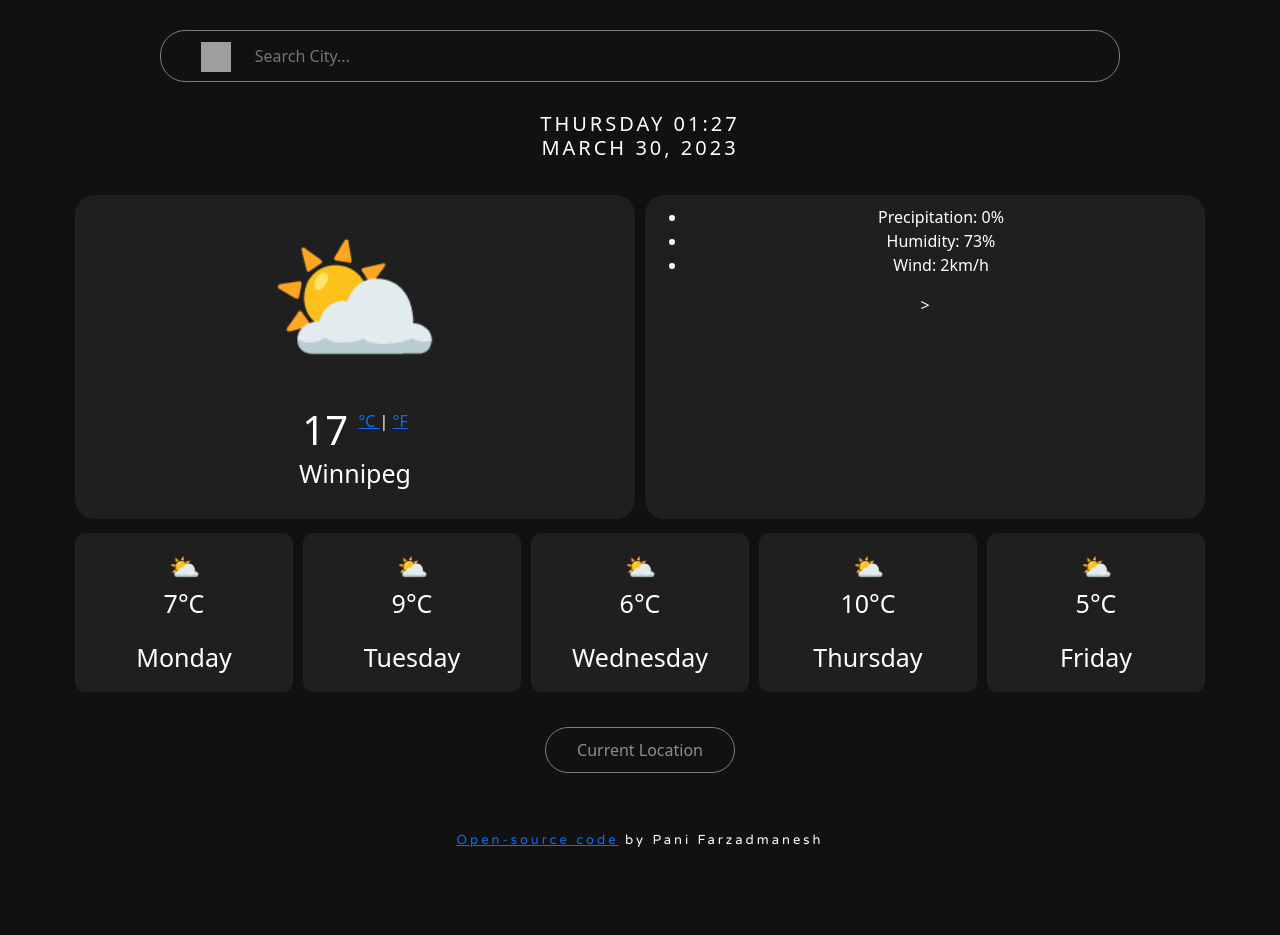
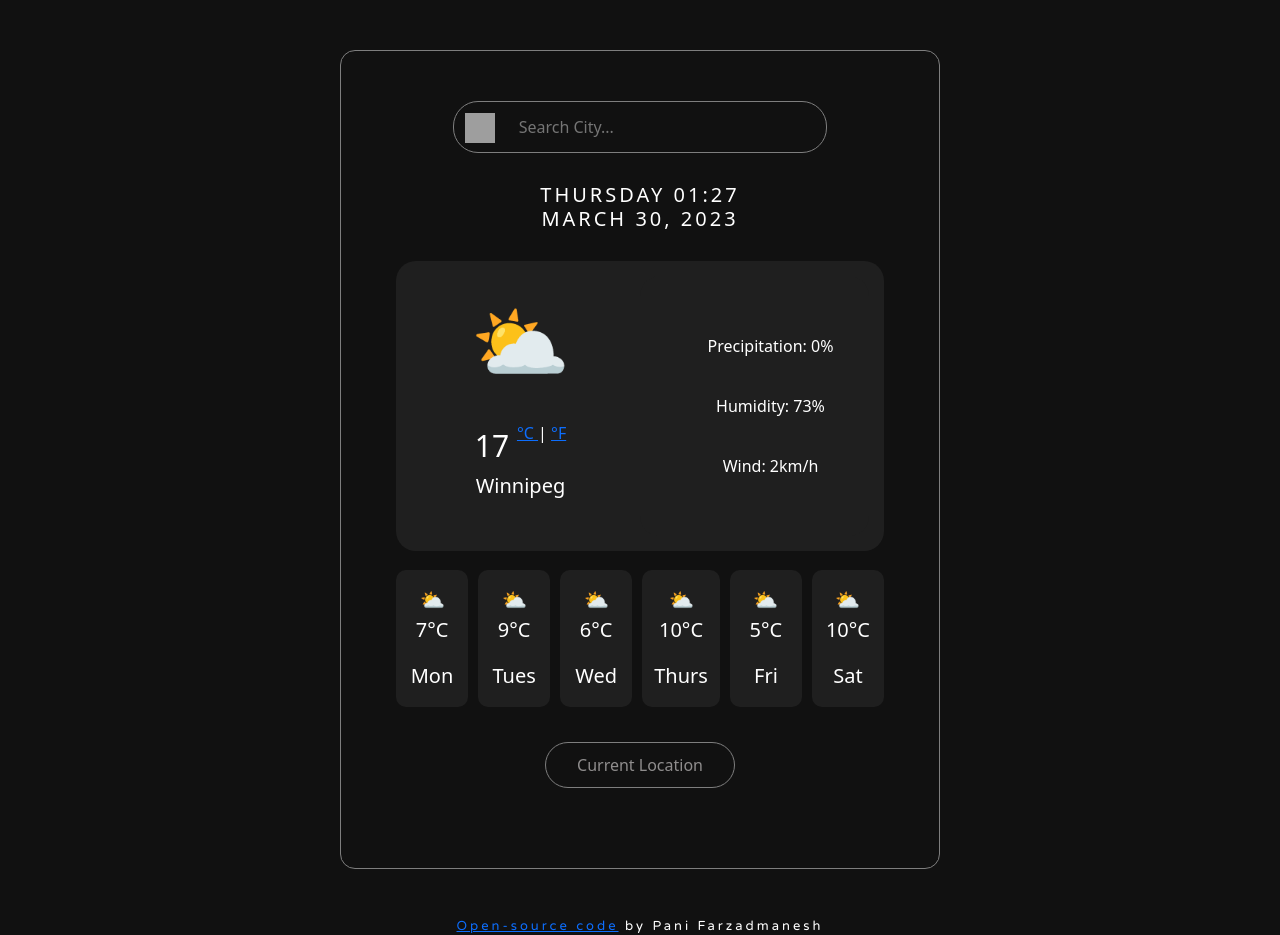
Before and after one commit to panifarz/WeatherApp, a website built with Parcel: page index.html in a window 1280 px wide. Before the commit the page ends 849 px from the top, so only its background shows below. Built offline with nearby package versions, Linux system fonts and the light colour scheme; grey boxes are pictures that could not be loaded.

Commit message:
weather html/css

```diff
--- a/index.html
+++ b/index.html
@@ -19,6 +19,8 @@
     <script src="https://unpkg.com/axios/dist/axios.min.js"></script>
   </head>
   <body>
+    <div class="weatherAppBorder">
+      <div class="weatherApp">
         <div class="search">
           <form id="search-form">
             <input
@@ -39,7 +41,7 @@
 
         <div class="container">
           <h5 class="date" id="date">date</h5>
-      <div class="row">
+          <div class="row weather">
             <div class="col mainWeather">
               <h1 class="emoji">⛅️</h1>
               <div class="temperature">
@@ -52,12 +54,11 @@
               <p id="city">Winnipeg</p>
             </div>
             <div class="col otherInfo">
-          <ul>
+              <ul class="info">
                 <li>Precipitation: 0%</li>
                 <li>Humidity: 73%</li>
                 <li>Wind: 2km/h</li>
               </ul>
-          >
             </div>
           </div>
 
@@ -68,7 +69,7 @@
                 <br />
                 7°C
               </p>
-          <p>Monday</p>
+              <p>Mon</p>
             </div>
             <div class="col weatherBox">
               <p>
@@ -76,7 +77,7 @@
                 <br />
                 9°C
               </p>
-          <p>Tuesday</p>
+              <p>Tues</p>
             </div>
             <div class="col weatherBox">
               <p>
@@ -84,7 +85,7 @@
                 <br />
                 6°C
               </p>
-          <p>Wednesday</p>
+              <p>Wed</p>
             </div>
             <div class="col weatherBox">
               <p>
@@ -92,7 +93,7 @@
                 <br />
                 10°C
               </p>
-          <p>Thursday</p>
+              <p>Thurs</p>
             </div>
             <div class="col weatherBox">
               <p>
@@ -100,18 +101,30 @@
                 <br />
                 5°C
               </p>
-          <p>Friday</p>
+              <p>Fri</p>
+            </div>
+            <div class="col weatherBox">
+              <p>
+                ⛅️
+                <br />
+                10°C
+              </p>
+              <p>Sat</p>
             </div>
           </div>
         </div>
         <div class="location">
           <form id="location-form">
-        <button class="currentLocation" type="submit">Current Location</button>
+            <button class="currentLocation" type="submit">
+              Current Location
+            </button>
           </form>
         </div>
+      </div>
+    </div>
     <h2>
-      <a href="https://github.com/panifarz/WeatherApp">Open-source code</a> by
-      Pani Farzadmanesh
+      <a href="https://github.com/panifarz/WeatherApp">Open-source code</a>
+      by Pani Farzadmanesh
     </h2>
     <script src="src/index.js"></script>
   </body>
--- a/src/styles.css
+++ b/src/styles.css
@@ -1,3 +1,13 @@
+.weatherAppBorder {
+  max-width: 600px;
+  border: 1px solid #7e7e7e;
+  border-radius: 15px;
+  margin: 50px auto;
+}
+
+.weatherApp {
+  margin: 50px;
+}
 body {
   height: 100vh;
   background: #111;
@@ -36,29 +46,34 @@ body {
 
 .currentLocation {
   background-color: transparent;
+
   text-align: center;
   color: #8f8d8d;
   border: 1px solid #7e7e7e;
   border-radius: 25px;
   width: 190px;
   padding: 10px;
-  margin: 30px 250px;
+  margin: 30px 25px;
 }
 
-.mainWeather {
+.weather {
   background-color: #1f1f1f;
   border-radius: 20px;
   padding: 10px;
   text-align: center;
-  margin: 5px;
+  margin: 10px -7px;
 }
 
 .otherInfo {
   background-color: #1f1f1f;
   border-radius: 20px;
-  padding: 10px;
-  text-align: center;
   margin: 5px;
+}
+
+.info {
+  list-style-type: none;
+  margin: 40px 10px;
+  line-height: 60px;
 }
 
 .date {
@@ -81,8 +96,8 @@ h1 {
 
 .emoji {
   text-align: center;
-  line-height: 200px;
-  font-size: 140px;
+  line-height: 150px;
+  font-size: 80px;
   margin-bottom: 0;
 }
 
@@ -90,7 +105,7 @@ h1 {
   margin-bottom: 0;
   line-height: 50px;
   color: white;
-  font-size: 40px;
+  font-size: 30px;
 }
 
 .tempUnits {
@@ -100,12 +115,13 @@ h1 {
 
 .city {
   color: #fff;
+  font-size: 20px;
 }
 
 p {
   text-align: center;
   color: white;
-  font-size: 25px;
+  font-size: 20px;
 }
 
 .weatherBox {
@@ -132,3 +148,15 @@ h2 {
   margin-top: 30px;
   font-size: small;
 }
+
+.openSource {
+  text-align: center;
+  font-family: "Lato", sans-serif;
+  font-family: "PT Sans", sans-serif;
+  font-family: "Varela Round", sans-serif;
+  font-weight: thin;
+  letter-spacing: 3px;
+  margin-bottom: 60px;
+  margin-top: 30px;
+  font-size: small;
+}
```
Lines whose indentation alone changed are shown as unchanged.
